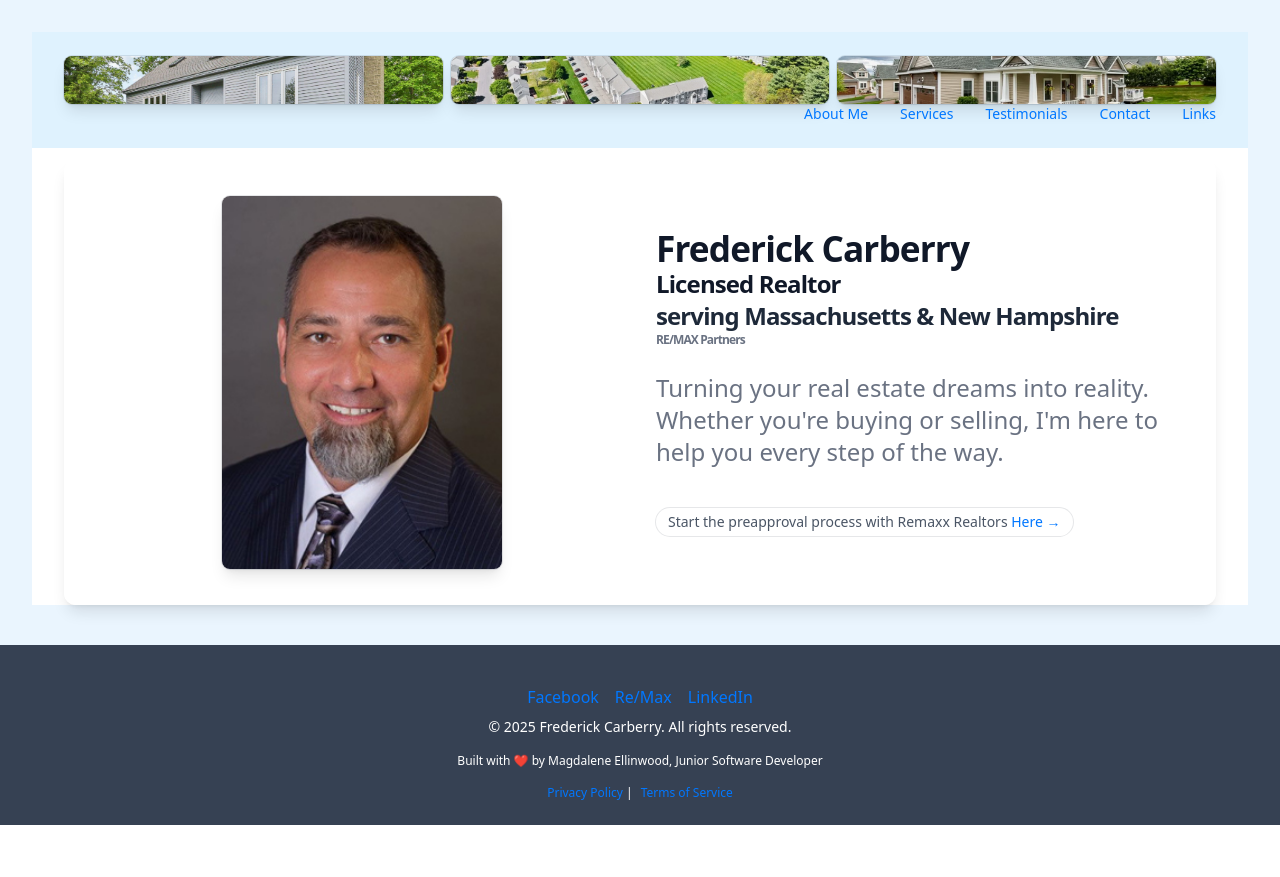
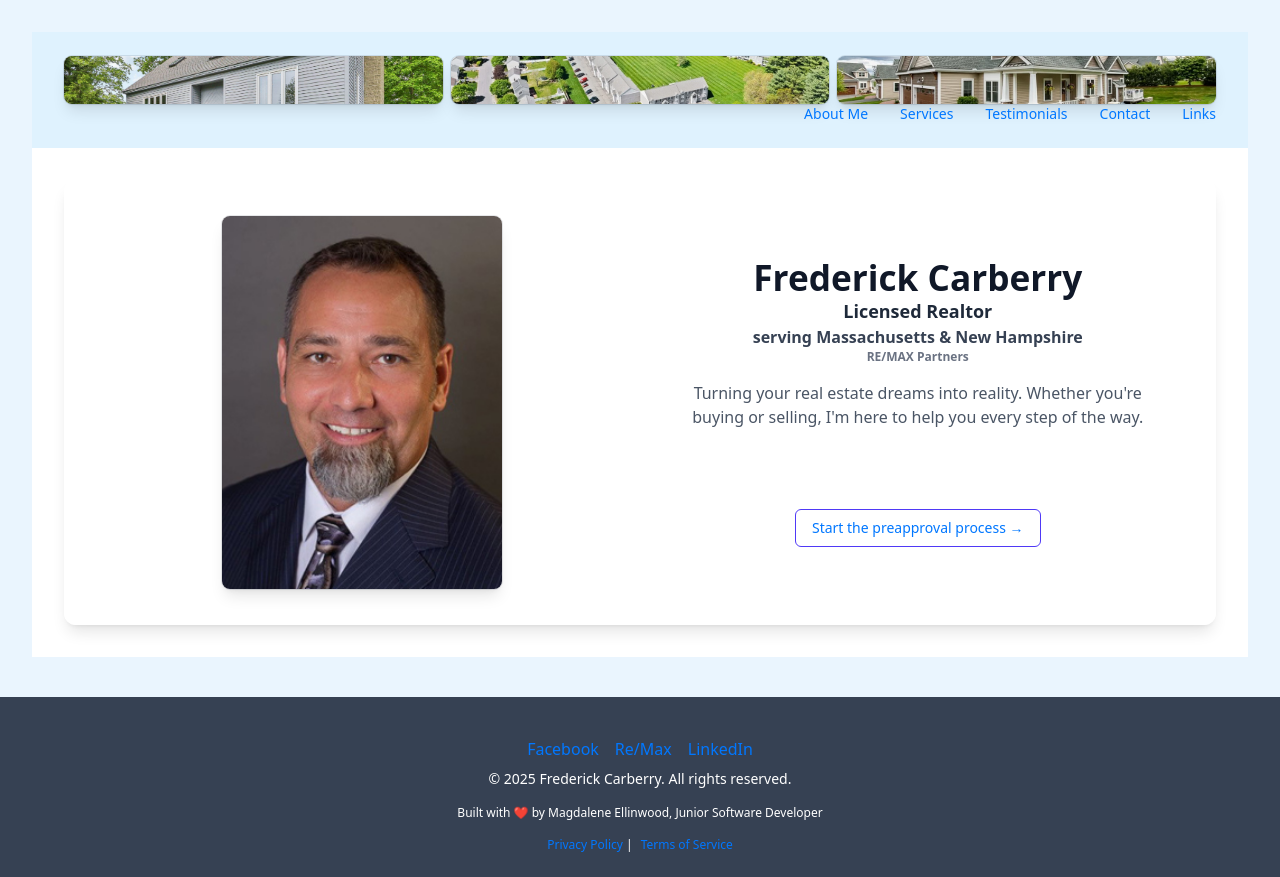
Before and after one commit to mellinwood1023/FCarberry_Site, a React (Vite) app: page / in a window 1280 px wide. Before the commit the page ends 825 px from the top, so only its background shows below. Built offline with nearby package versions, Linux system fonts and the light colour scheme; the HTML template or start-up script is replaced by a standard one.

Commit message:
update layout hero

```diff
--- a/src/components/Hero.tsx
+++ b/src/components/Hero.tsx
@@ -93,7 +93,7 @@ export default function Hero() {
         </Dialog>
       </header>
 
-      <div className="relative isolate px-4 sm:px-6 pt-3 lg:px-8">
+      <div className="flex flex-col lg:flex-row items-center gap-6 sm:gap-10 p-4 sm:p-8">
         <div className="bg-white/70 rounded-xl shadow-lg backdrop-blur-sm p-6 sm:p-9 flex flex-col lg:flex-row items-center justify-center max-w-6xl w-full mx-auto gap-8">
           <div className="w-full lg:w-1/2 flex justify-center">
             <img
@@ -102,23 +102,24 @@ export default function Hero() {
               className="w-70 max-w-md rounded-lg shadow-lg ring-1 ring-gray-900/10 object-cover"
             />
           </div>
-          <div className="w-full lg:w-1/2 flex flex-col justify-center items-center lg:items-start text-center lg:text-left">
-            <h1 className="text-3xl sm:text-4xl md:text-5xl lg:text-6xl font-semibold tracking-tight text-gray-900">
+           <div className="w-full lg:w-1/2 flex flex-col items-center text-center px-4">
+            <h1 className="text-2xl sm:text-3xl md:text-4xl font-semibold text-gray-900">
               Frederick Carberry
-              <p className="text-2xl">Licensed Realtor</p>
-              <p className="text-2xl text-gray-800">serving Massachusetts & New Hampshire</p>
+              <p className="text-lg text-gray-800">Licensed Realtor</p>
+              <p className="text-base text-gray-700">serving Massachusetts & New Hampshire</p>
               <p className="text-xs text-gray-500">RE/MAX Partners</p>
             </h1>
-            <p className="mt-6 text-base sm:text-lg md:text-xl lg:text-2xl font-medium text-gray-500">
+            <p className="mt-4 text-sm sm:text-base text-gray-600">
               Turning your real estate dreams into reality. Whether you're buying or selling, I'm here to help you every step of the way.
             </p>
             <div className="mt-10 flex items-center justify-center lg:justify-start gap-x-6">
               <div className="hidden sm:flex">
-                <div className="relative rounded-full px-3 py-1 text-sm text-gray-600 ring-1 ring-gray-900/10 hover:ring-gray-900/20">
-                  Start the preapproval process with Remaxx Realtors{' '}
-                  <a href="#" className="font-semibold text-indigo-600">
-                    <span className="absolute inset-0" aria-hidden="true" />
-                    Here &rarr;
+                <div className="mt-6 sm:mt-10">
+                  <a
+                    href="#"
+                    className="block text-sm text-center text-indigo-600 font-semibold border border-indigo-600 px-4 py-2 rounded-md hover:bg-indigo-50"
+                  >
+                    Start the preapproval process →
                   </a>
                 </div>
               </div>
```
